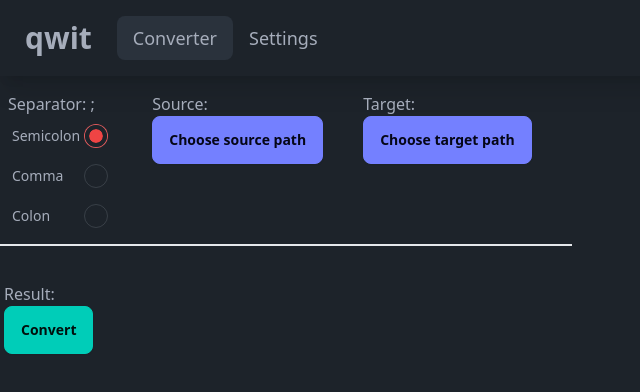
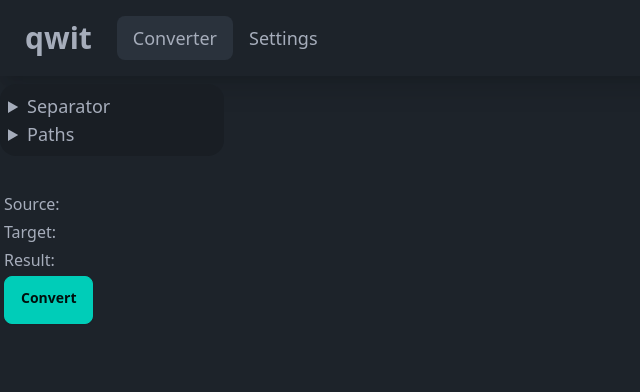
Before and after one commit to Qwitqwit/qwit-desktop, a React (Vite) app: page /converter in a window 1280 px wide. Shown: the top 392 px of the page, without its empty margins (0-640 px from the left). Built offline with nearby package versions, Linux system fonts and the light colour scheme; the HTML template or start-up script is replaced by a standard one.

Commit message:
feat: menu

```diff
--- a/src/parts/converter.tsx
+++ /dev/null
@@ -1,127 +0,0 @@
-import { useState } from "react";
-import { open, save } from "@tauri-apps/plugin-dialog";
-import { invoke } from "@tauri-apps/api/core";
-
-function Converter() {
-  const [sourceFileName, setSourceFileName] = useState("");
-  const [sourcePath, setSourcePath] = useState("");
-  const [targetPath, setTargetPath] = useState("");
-  const [separator, setSeparator] = useState(";");
-  const [res, setRes] = useState("");
-
-  async function convert() {
-    await invoke("convert", {
-      source: sourcePath,
-      target: targetPath,
-      sep: separator,
-    }).then((message) => setRes((message as string) ?? ""));
-  }
-
-  async function openDialog(): Promise<void> {
-    const file = await open({
-      multiple: false,
-      directory: false,
-      filters: [
-        {
-          name: "Excel files",
-          extensions: ["xls", "xlsx"],
-        },
-      ],
-    });
-    if (file) {
-      setSourcePath(file.path);
-      setSourceFileName(file.name ?? "no name");
-    }
-  }
-
-  async function saveDialog(): Promise<void> {
-    const path = await save({
-      filters: [
-        {
-          name: "csv files",
-          extensions: ["csv"],
-        },
-      ],
-    });
-    if (path) {
-      setTargetPath(path);
-    }
-    console.log(path);
-  }
-
-  return (
-    <div className="w-max mt-2">
-      <div className="columns-3 p-1 border-b-2 flex">
-        <div className="p-1 mr-8">
-          <p className="">Separator: {separator}</p>
-
-          <div className="form-control">
-            <label className="label cursor-pointer">
-              <span className="label-text mr-1">Semicolon</span>
-              <input
-                type="radio"
-                name="radio-1"
-                className="radio checked:bg-red-500"
-                defaultChecked
-                onClick={() => {
-                  setSeparator(";");
-                }}
-              ></input>
-            </label>
-          </div>
-
-          <div className="form-control">
-            <label className="label cursor-pointer">
-              <span className="label-text mr-1">Comma</span>
-              <input
-                type="radio"
-                name="radio-1"
-                className="radio checked:bg-blue-500"
-                onClick={() => {
-                  setSeparator(",");
-                }}
-              ></input>
-            </label>
-          </div>
-
-          <div className="form-control">
-            <label className="label cursor-pointer">
-              <span className="label-text">Colon</span>
-              <input
-                type="radio"
-                name="radio-1"
-                className="radio checked:bg-green-500"
-                onClick={() => {
-                  setSeparator(":");
-                }}
-              ></input>
-            </label>
-          </div>
-        </div>
-
-        <div className="p-1 mr-8">
-          <p className="">Source: {sourceFileName}</p>
-          <button className="btn btn-primary" onClick={openDialog}>
-            Choose source path
-          </button>
-        </div>
-
-        <div className="p-1 mr-8">
-          <p className="">Target: {targetPath}</p>
-          <button className="btn btn-primary" onClick={saveDialog}>
-            Choose target path
-          </button>
-        </div>
-      </div>
-
-      <div className="p-1 mt-8">
-        <p className="p-tc">Result: {res}</p>
-        <button className="btn btn-accent" onClick={convert}>
-          Convert
-        </button>
-      </div>
-    </div>
-  );
-}
-
-export default Converter;
--- /dev/null
+++ b/src/parts/converter/converter.tsx
@@ -0,0 +1,80 @@
+import { useState } from "react";
+import { open, save } from "@tauri-apps/plugin-dialog";
+import { invoke } from "@tauri-apps/api/core";
+import SeparatorChooser from "./separatorChooser.tsx";
+import PathsChooser from "./pathsChooser.tsx";
+
+function Converter() {
+  const [sourceFileName, setSourceFileName] = useState("");
+  const [sourcePath, setSourcePath] = useState("");
+  const [targetPath, setTargetPath] = useState("");
+  const [separator, setSeparator] = useState(";");
+  const [res, setRes] = useState("");
+
+  async function convert() {
+    await invoke("convert", {
+      source: sourcePath,
+      target: targetPath,
+      sep: separator,
+    }).then((message) => setRes((message as string) ?? ""));
+  }
+
+  async function openDialog(): Promise<void> {
+    const file = await open({
+      multiple: false,
+      directory: false,
+      filters: [
+        {
+          name: "Excel files",
+          extensions: ["xls", "xlsx"],
+        },
+      ],
+    });
+    if (file) {
+      setSourcePath(file.path);
+      setSourceFileName(file.name ?? "no name");
+    }
+  }
+
+  async function saveDialog(): Promise<void> {
+    const path = await save({
+      filters: [
+        {
+          name: "csv files",
+          extensions: ["csv"],
+        },
+      ],
+    });
+    if (path) {
+      setTargetPath(path);
+    }
+    console.log(path);
+  }
+
+  return (
+    <div className="w-max mt-2">
+      <ul className="menu bg-base-200 w-56 rounded-box">
+        <details>
+          <summary className="text-lg cursor-pointer">Separator</summary>
+          <li>{SeparatorChooser(setSeparator)}</li>
+        </details>
+
+        <details>
+          <summary className="text-lg cursor-pointer">Paths</summary>
+          <li>{PathsChooser(openDialog, saveDialog)}</li>
+        </details>
+      </ul>
+
+      <div className="p-1 mt-8">
+        <p className="p-tc pb-1">Source: {sourceFileName}</p>
+        <p className="p-tc pb-1">Target: {targetPath}</p>
+        <p className="p-tc pb-1">Result: {res}</p>
+        <button className="btn btn-accent pb-1" onClick={convert}>
+          Convert
+        </button>
+      </div>
+    </div>
+  );
+}
+
+export default Converter;
--- /dev/null
+++ b/src/parts/converter/pathsChooser.tsx
@@ -0,0 +1,15 @@
+export default function PathsChooser(
+  openDialog: () => Promise<void>,
+  saveDialog: () => Promise<void>,
+) {
+  return (
+    <>
+      <button className="btn btn-primary  pb-2" onClick={openDialog}>
+        Choose source path
+      </button>
+      <button className="btn btn-primary pb-2" onClick={saveDialog}>
+        Choose target path
+      </button>
+    </>
+  );
+}
--- /dev/null
+++ b/src/parts/converter/separatorChooser.tsx
@@ -0,0 +1,50 @@
+export default function SeparatorChooser(
+  setSeparator: (value: ((prevState: string) => string) | string) => void,
+) {
+  return (
+    <div className="p-1 mr-8">
+      <div className="form-control">
+        <label className="label cursor-pointer">
+          <span className="label-text mr-1">Semicolon</span>
+          <input
+            type="radio"
+            name="radio-1"
+            className="radio checked:bg-red-500"
+            defaultChecked
+            onClick={() => {
+              setSeparator(";");
+            }}
+          ></input>
+        </label>
+      </div>
+
+      <div className="form-control">
+        <label className="label cursor-pointer">
+          <span className="label-text mr-1">Comma</span>
+          <input
+            type="radio"
+            name="radio-1"
+            className="radio checked:bg-blue-500"
+            onClick={() => {
+              setSeparator(",");
+            }}
+          ></input>
+        </label>
+      </div>
+
+      <div className="form-control">
+        <label className="label cursor-pointer">
+          <span className="label-text">Colon</span>
+          <input
+            type="radio"
+            name="radio-1"
+            className="radio checked:bg-green-500"
+            onClick={() => {
+              setSeparator(":");
+            }}
+          ></input>
+        </label>
+      </div>
+    </div>
+  );
+}
--- a/src/root/constants.tsx
+++ b/src/root/constants.tsx
@@ -1,4 +1,4 @@
-import Converter from "../parts/converter.tsx";
+import Converter from "../parts/converter/converter.tsx";
 import Settings from "../parts/settings.tsx";
 
 import { ReactElement } from "react";
```
